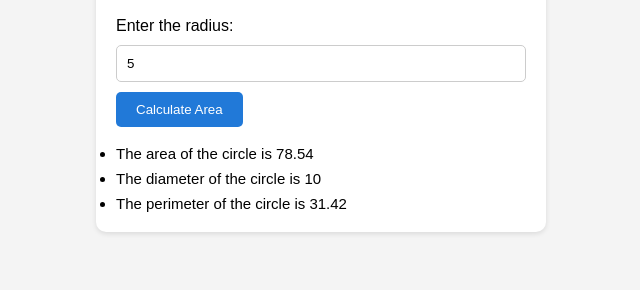
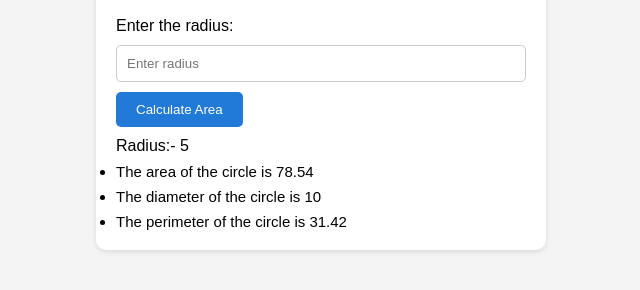
Before and after one commit to mohawwal/circular-Geometry, a plain HTML site: page index.html in a window 1280 px wide. Both pictures are taken after typing "5" into the empty fields and a click on the button "Calculate Area". Shown: the part 140-430 px from the top of the page, without its empty margins (319-959 px from the left). Drawn offline with Linux system fonts and the light colour scheme.

Commit message:
improve the color

```diff
--- a/script.js
+++ b/script.js
@@ -27,15 +27,18 @@ calculateButton.addEventListener('click', ()=> {
     if(isNaN(radius)) {
         let errorText = "Please Input The Correct Radius"
         ErrorMessage.textContent = errorText
+        ErrorMessage.style.color = "red"
     } else {
         const area = calculateCircleArea(radius)
         const perimeter = calculateCirclePerimeter(radius)
         const diameter = calculateCircleDiameter(radius)
 
-        ErrorMessage.textContent = ""
+        ErrorMessage.textContent = `Radius:- ${radius}`
+        ErrorMessage.style.color = "black"
         areaResultElement.textContent = `The area of the circle is ${area.toFixed(2)}`
         perimeterResultElement.textContent = `The perimeter of the circle is ${perimeter.toFixed(2)}`
         diameterResultElement.textContent = `The diameter of the circle is ${diameter}`
+        radiusInput.value = ""
     }
 
 })
--- a/style.css
+++ b/style.css
@@ -52,10 +52,6 @@ button:hover {
   background-color: #083e79;
 }
 
-#ErrorMessage {
-  color: red;
-}
-
 li.result {
   font-size: 15px;
   margin-top: 8px;
```
